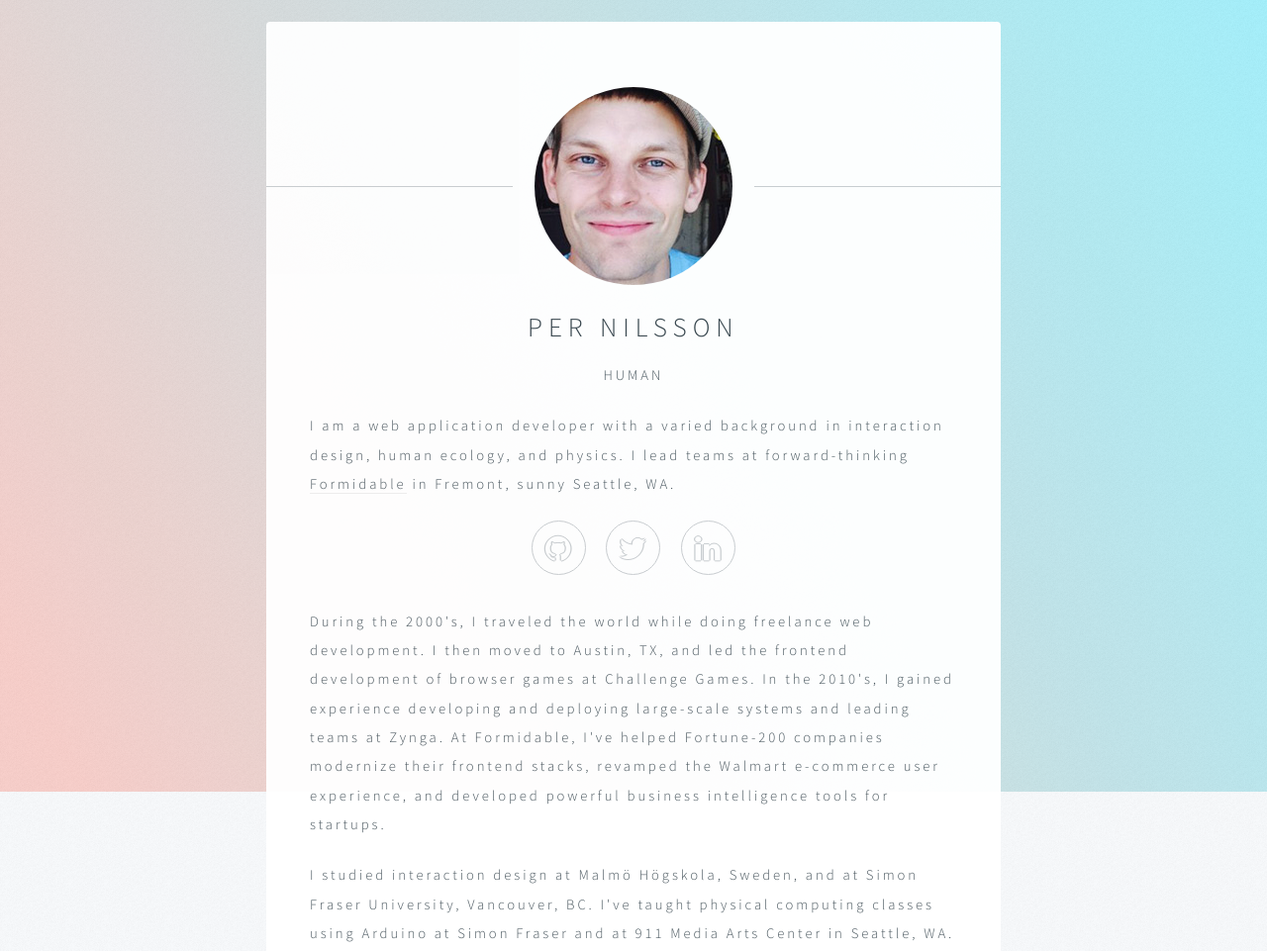
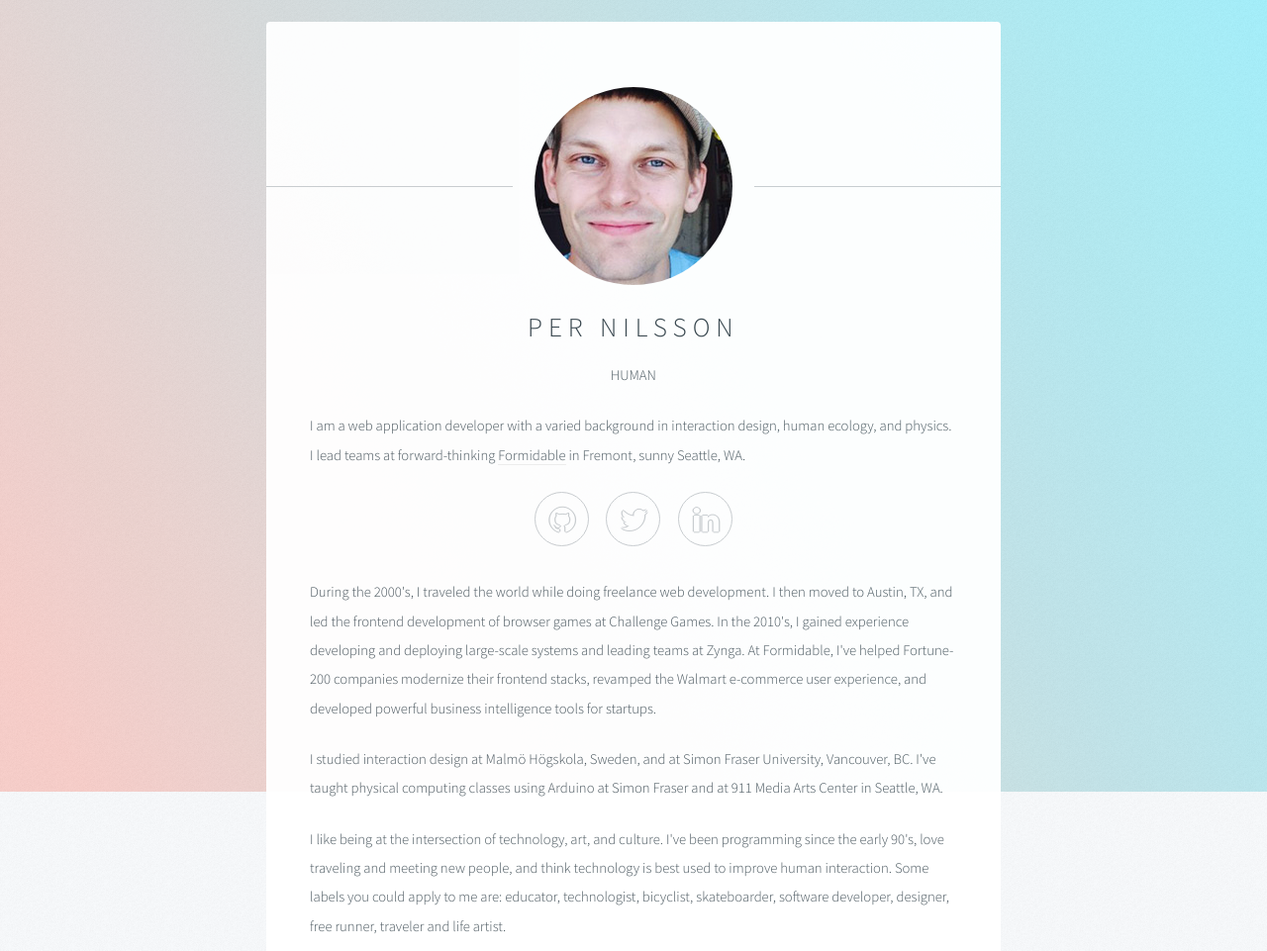
Before and after one commit to coopy/coopy.github.io, a website: page index.html in a window 1280 px wide. Shown: the top 961 px of the page at 99% size. Drawn offline with Linux system fonts and the light colour scheme.

Commit message:
Fix typography
- Make base size 16pt
- Remove cruddy looking letter-spacing

```diff
--- a/assets/css/main.css
+++ b/assets/css/main.css
@@ -142,10 +142,9 @@
 	body, input, select, textarea {
 		color: #414f57;
 		font-family: "Source Sans Pro", Helvetica, sans-serif;
-		font-size: 14pt;
+		font-size: 16pt;
 		font-weight: 300;
 		line-height: 2;
-		letter-spacing: 0.2em;
 		text-transform: uppercase;
 	}
 
```
